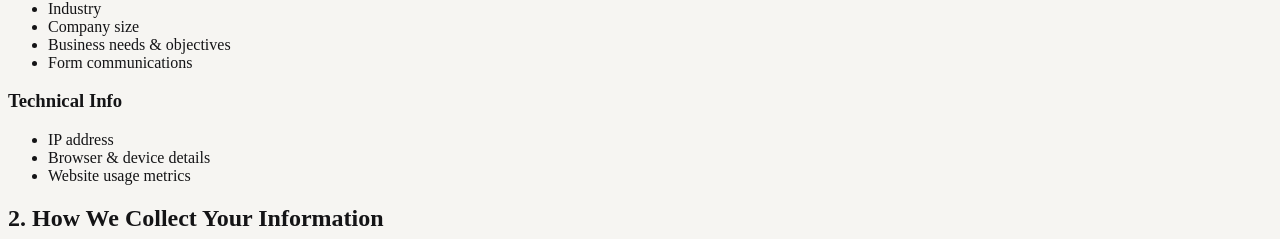
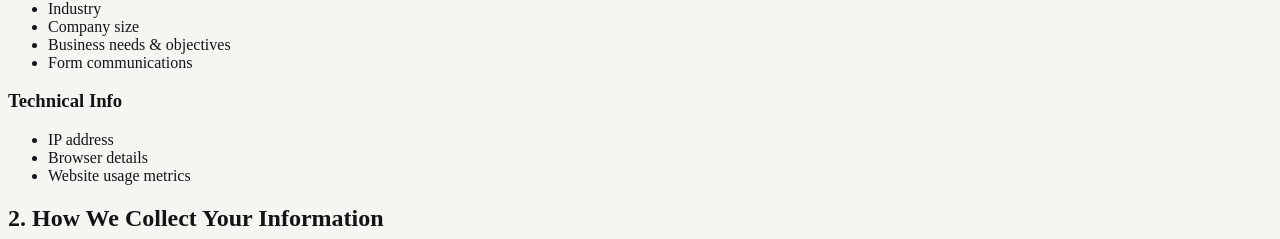
Before and after one commit to Dahmii/Uthion-by-umobile, a React app in the folder src/: page /privacy in a window 1280 px wide. Shown: the part 835-1074 px from the top of the page. Built offline with nearby package versions, Linux system fonts and the light colour scheme; the HTML template or start-up script is replaced by a standard one.

Commit message:
edit: privacy page text

```diff
--- a/src/pages/PrivacyPolicy.tsx
+++ b/src/pages/PrivacyPolicy.tsx
@@ -84,7 +84,7 @@ export function PrivacyPolicy() {
                 </h3>
                 <ul className="text-sm space-y-1 text-stone-600 list-disc list-inside">
                   <li>IP address</li>
-                  <li>Browser & device details</li>
+                  <li>Browser details</li>
                   <li>Website usage metrics</li>
                 </ul>
               </div>
```
